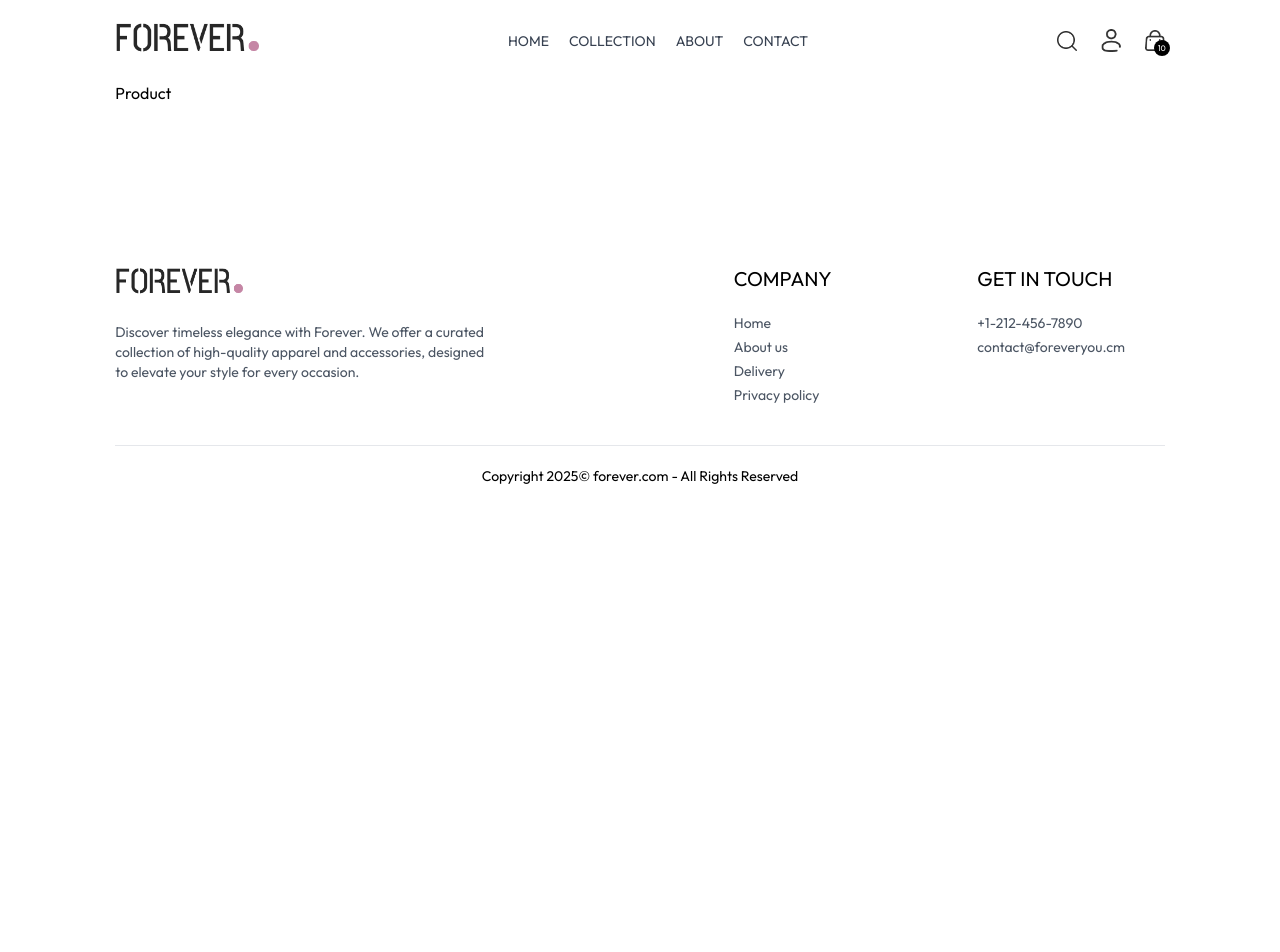
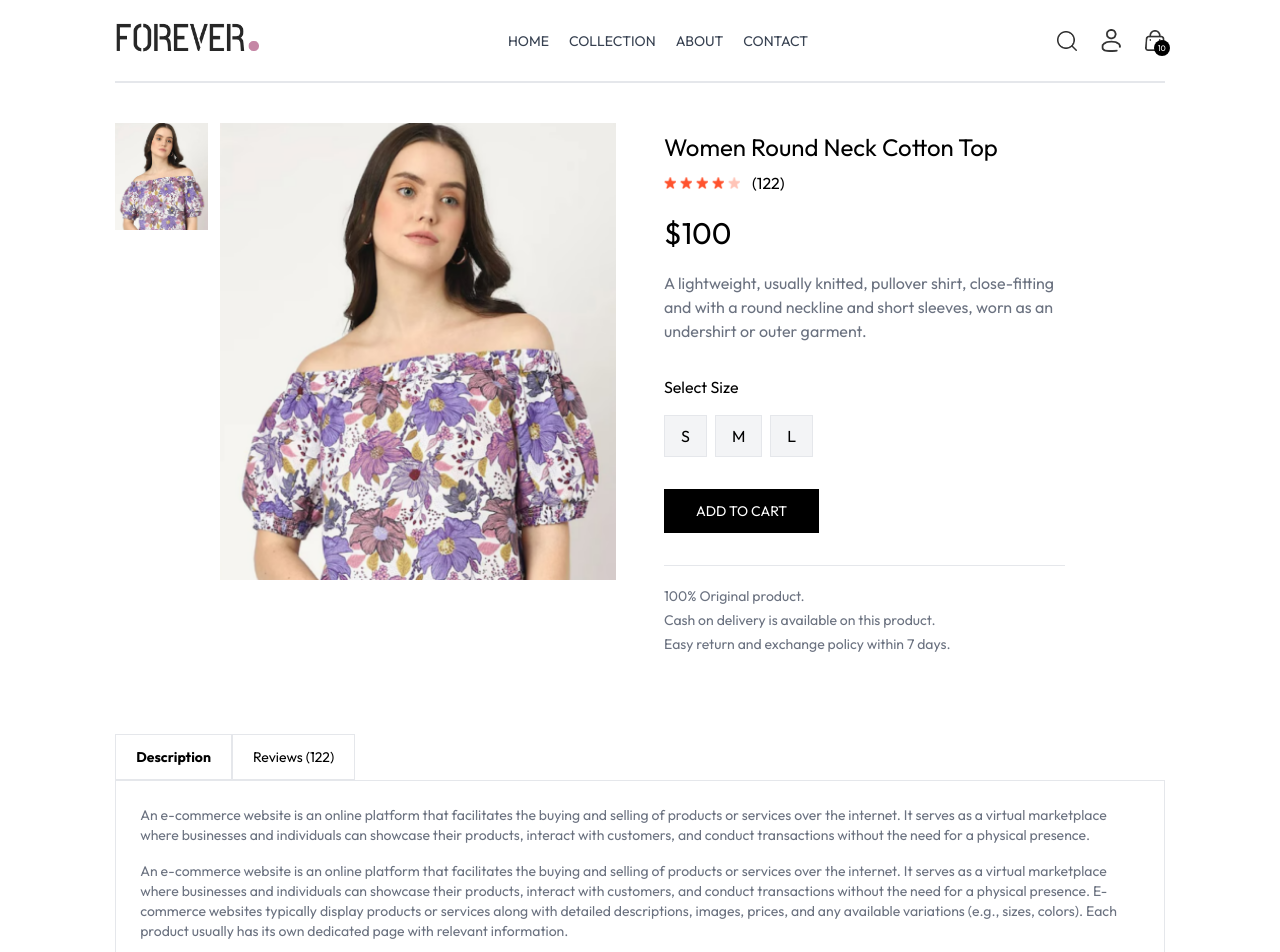
Before and after one commit to CalebM7/ECommerce-Frontend, a React (Vite) app: page /product/aaaaa in a window 1280 px wide. Shown: the top 952 px of the page. Before the commit the page ends 800 px from the top, so only its background shows below. Built offline with nearby package versions, Linux system fonts and the light colour scheme.

Commit message:
Added the products page and styled it

```diff
--- a/src/components/Footer.jsx
+++ b/src/components/Footer.jsx
@@ -26,7 +26,7 @@
           <p className="text-xl font-medium mb-5">GET IN TOUCH</p>
           <ul className="flex flex-col gap-1 text-gray-600">
             <li>+1-212-456-7890</li>
-            <li>contact@foreveryou.cm</li>
+            <li>contact@foreveryou.com</li>
           </ul>
         </div>
       </div>
--- a/src/index.css
+++ b/src/index.css
@@ -22,6 +22,10 @@
     display: block;
 }
 
+::-webkit-scrollbar {
+    display: none;
+}
+
 @media (max-width:640px) {
     a.active {
       background-color: black;
--- a/src/pages/Product.jsx
+++ b/src/pages/Product.jsx
@@ -1,9 +1,132 @@
-import React from 'react'
+import React, { useContext, useEffect, useState } from 'react';
+import { useParams } from 'react-router-dom';
+import { ShopContext } from '../context/ShopContext';
+import { assets } from '../assets/assets';
 
 const Product = () => {
-  return (
-    <div>Product</div>
-  )
-}
+  const { productId } = useParams();
+  const { products, currency } = useContext(ShopContext);
+  const [productData, setProductData] = useState(false);
+  const [image, setImage] = useState('');
+  const [size, setSize] = useState('');
 
-export default Product
+  const fetchProductData = async () => {
+    products.map((item) => {
+      if (item._id === productId) {
+        setProductData(item);
+        setImage(item.image[0]);
+        console.log(item);
+        return null;
+      }
+    });
+  };
+
+  useEffect(() => {
+    fetchProductData();
+  }, [productId]);
+
+  return productData ? (
+    <div className="border-t-2 pt-10 transition-opacity ease-in duration-500 opacity-100">
+      {/*------------ Product Data ------------- */}
+      <div className="flex gap-12 sm:gap-12 flex-col sm:flex-row">
+        {/*------------ Product Images ------------- */}
+        <div className="flex-1 flex flex-col-reverse gap-3 sm:flex-row">
+          <div className="flex sm:flex-col overflow-x-auto sm:overflow-y-scroll justify-between sm:justify-normal sm:w-[18.7%] w-full">
+            {productData.image.map((item, index) => (
+              <img
+                onClick={() => setImage(item)}
+                src={item}
+                key={index}
+                className="w-[24%] sm:w-full sm:mb-3 flex-shrink-0 cursor-pointer"
+                alt=""
+              />
+            ))}
+          </div>
+          <div className="w-full sm:w-[80%]">
+            <img className="w-full h-auto" src={image} alt="" />
+          </div>
+        </div>
+
+        {/*------------ Product Info ------------- */}
+        <div className="flex-1">
+          <h1 className="font-medium text-2xl mt-2">{productData.name}</h1>
+          <div className="flex items-center gap-1 mt-2">
+            <img src={assets.star_icon} alt="" className="w-3 5" />
+            <img src={assets.star_icon} alt="" className="w-3 5" />
+            <img src={assets.star_icon} alt="" className="w-3 5" />
+            <img src={assets.star_icon} alt="" className="w-3 5" />
+            <img src={assets.star_dull_icon} alt="" className="w-3 5" />
+            <p className="pl-2">(122)</p>
+          </div>
+          <p className="mt-5 text-3xl font-medium">
+            {currency}
+            {productData.price}
+          </p>
+          <p className="mt-5 text-gray-500 md:w-4/5">
+            {productData.description}
+          </p>
+          <div className="flex flex-col gap-4 my-8">
+            <p>Select Size</p>
+            <div className="flex gap-2">
+              {productData.sizes.map((item, index) => (
+                <button
+                  onClick={() => setSize(item)}
+                  className={`border py-2 px-4 bg-gray-100 ${
+                    item === size ? 'border-orange-500' : ''
+                  }`}
+                  key={index}
+                >
+                  {item}
+                </button>
+              ))}
+            </div>
+          </div>
+          <button className="bg-black text-white px-8 py-3 text-sm active:bg-gray-700">
+            ADD TO CART
+          </button>
+          <hr className="mt-8 sm:w-4/5" />
+          <div className="text-sm text-gray-500 mt-5 flex flex-col gap-1">
+            <p>100% Original product.</p>
+            <p>Cash on delivery is available on this product.</p>
+            <p>Easy return and exchange policy within 7 days.</p>
+          </div>
+        </div>
+      </div>
+
+      {/*------------ Description & Review Section ------------- */}
+      <div className="mt-20">
+        <div className="flex">
+          <b className="border px-5 py-3 text-sm">Description</b>
+          <p className="border px-5 py-3 text-sm">Reviews (122)</p>
+        </div>
+        <div className="flex flex-col gap-4 border px-6 py-6 text-sm text-gray-500">
+          <p>
+            An e-commerce website is an online platform that facilitates the
+            buying and selling of products or services over the internet. It
+            serves as a virtual marketplace where businesses and individuals can
+            showcase their products, interact with customers, and conduct
+            transactions without the need for a physical presence.
+          </p>
+          <p>
+            An e-commerce website is an online platform that facilitates the
+            buying and selling of products or services over the internet. It
+            serves as a virtual marketplace where businesses and individuals can
+            showcase their products, interact with customers, and conduct
+            transactions without the need for a physical presence. E-commerce
+            websites typically display products or services along with detailed
+            descriptions, images, prices, and any available variations (e.g.,
+            sizes, colors). Each product usually has its own dedicated page with
+            relevant information.
+          </p>
+        </div>
+      </div>
+      {/* ------- display related products ------ */}
+
+
+    </div>
+  ) : (
+    <div className="opacity-0"></div>
+  );
+};
+
+export default Product;
```
